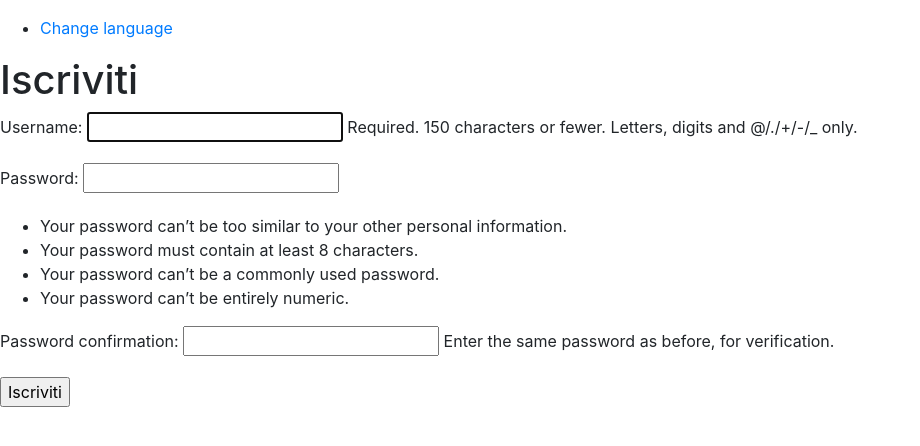
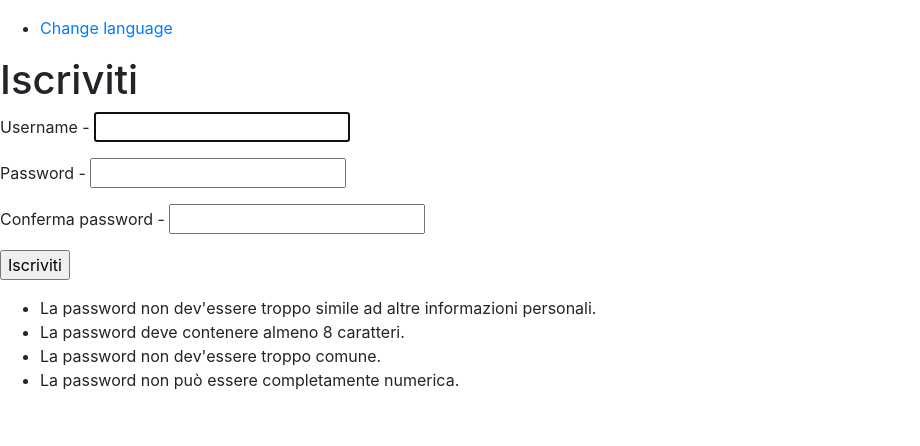
Before and after one commit to kingkardan98/MNG, a Django app: page /it/create_user/ in a window 1280 px wide. Shown: the part 120-566 px from the top of the page, without its empty margins (0-920 px from the left). Run offline with Django 4.2, Linux system fonts and the light colour scheme; parts of the project's set-up code (start-up, migrations or seed data) failed here and were passed over; some libraries are stand-ins or nearby versions.

Commit message:
Make forms language specific

```diff
--- a/templates/userAuth/create_user_it.html
+++ b/templates/userAuth/create_user_it.html
@@ -23,10 +23,19 @@ MNNG - Creazione utente
 {% endif %}
 
 <form method="POST"> {% csrf_token %}
-    {{ form.as_p }}
+    <p>Username - {{ form.username }}</p>
+    <p>Password - {{ form.password1 }}</p>
+    <p>Conferma password - {{ form.password2 }}</p>
     <p>
         <input type="submit" name="submit" value="Iscriviti" />
     </p>
 </form>
 
+<ul>
+    <li>La password non dev'essere troppo simile ad altre informazioni personali.</li>
+    <li>La password deve contenere almeno 8 caratteri.</li>
+    <li>La password non dev'essere troppo comune.</li>
+    <li>La password non può essere completamente numerica.</li>
+</ul>
+
 {% endblock %}
```
Also changed, not shown: templates/userAuth/create_user.html (+10 -1 lines).
